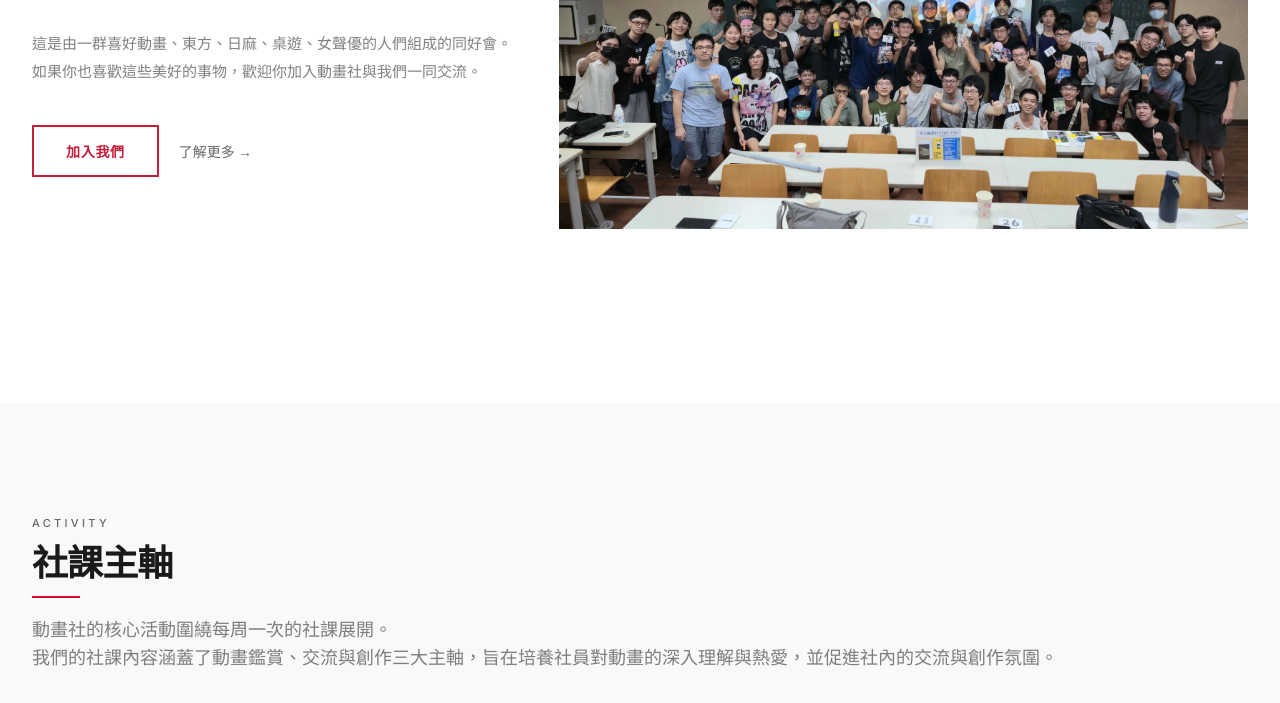
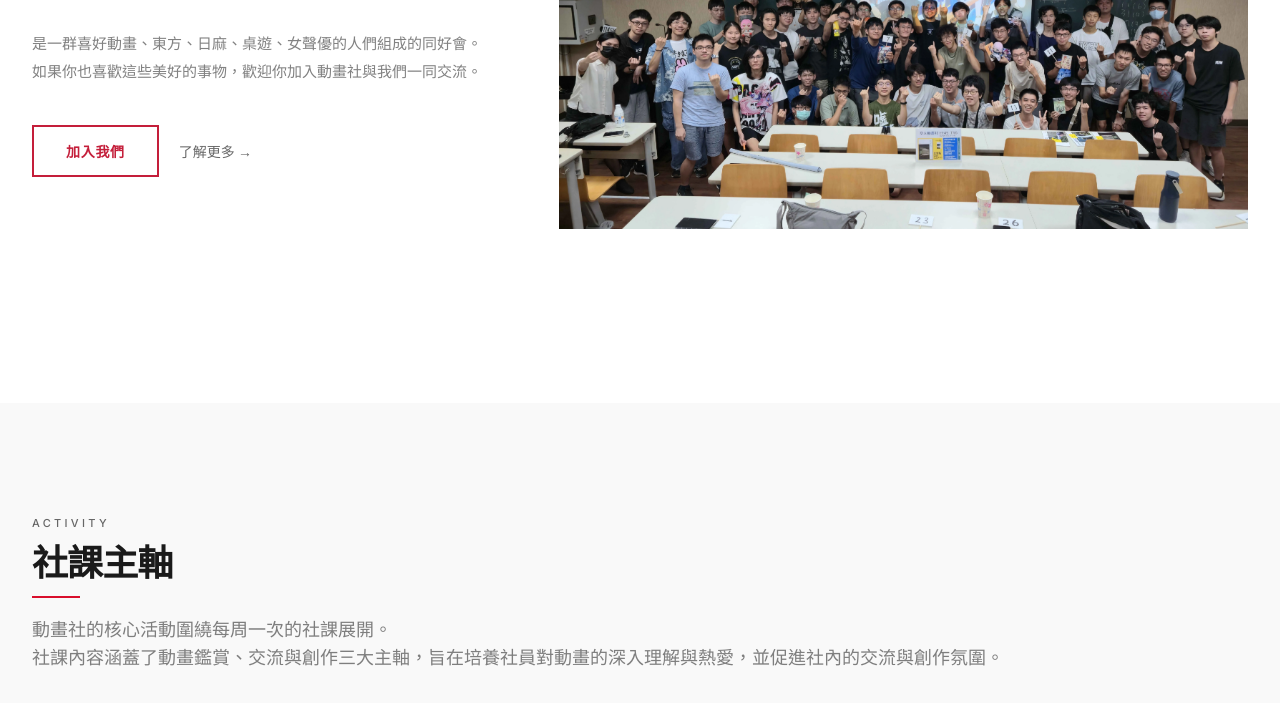
Before and after one commit to nycu-cc/nctu-anime, a website: page index.html in a window 1280 px wide. Shown: the part 397-1100 px from the top of the page. Drawn offline with nearby package versions, Linux system fonts and the light colour scheme.

Commit message:
Update Text

```diff
--- a/index.html
+++ b/index.html
@@ -103,7 +103,7 @@
           </p>
         </div>
         <p class="text-dark/55 text-[15px] leading-[1.85] max-w-lg">
-          <span class="whitespace-nowrap">這是由一群喜好動畫、東方、日麻、桌遊、女聲優的人們組成的同好會。</span><br>
+          是一群喜好動畫、東方、日麻、桌遊、女聲優的人們組成的同好會。<br>
           如果你也喜歡這些美好的事物，歡迎你加入動畫社與我們一同交流。
         </p>
         <div class="flex gap-5 items-center pt-2">
@@ -143,7 +143,7 @@
       <div class="w-12 h-[2px] bg-brand mt-4"></div>
       <h3 class="text-lg text-dark/55 mt-4 max-w-5xl">
         動畫社的核心活動圍繞每周一次的社課展開。<br>
-        <span class="whitespace-nowrap">我們的社課內容涵蓋了動畫鑑賞、交流與創作三大主軸，旨在培養社員對動畫的深入理解與熱愛，並促進社內的交流與創作氛圍。</span>
+        社課內容涵蓋了動畫鑑賞、交流與創作三大主軸，旨在培養社員對動畫的深入理解與熱愛，並促進社內的交流與創作氛圍。
       </h3>
     </div>
 
```
